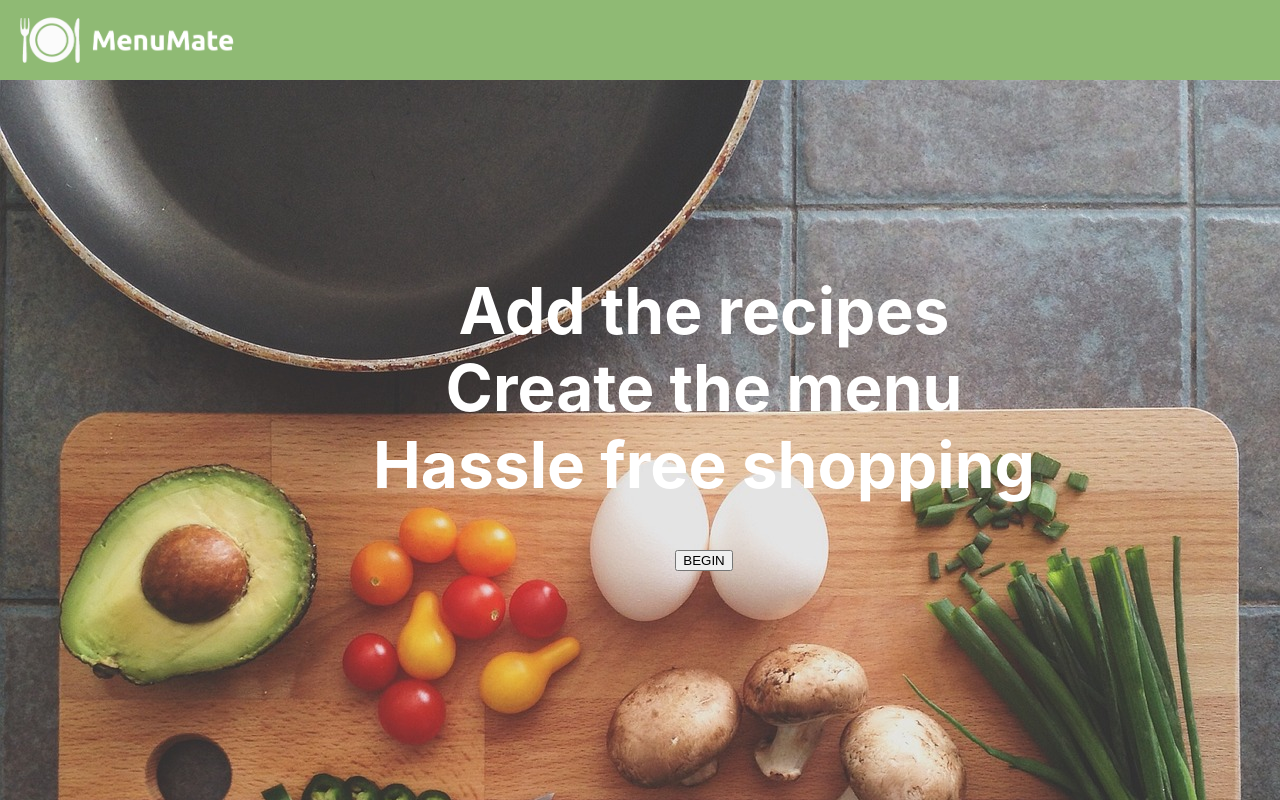
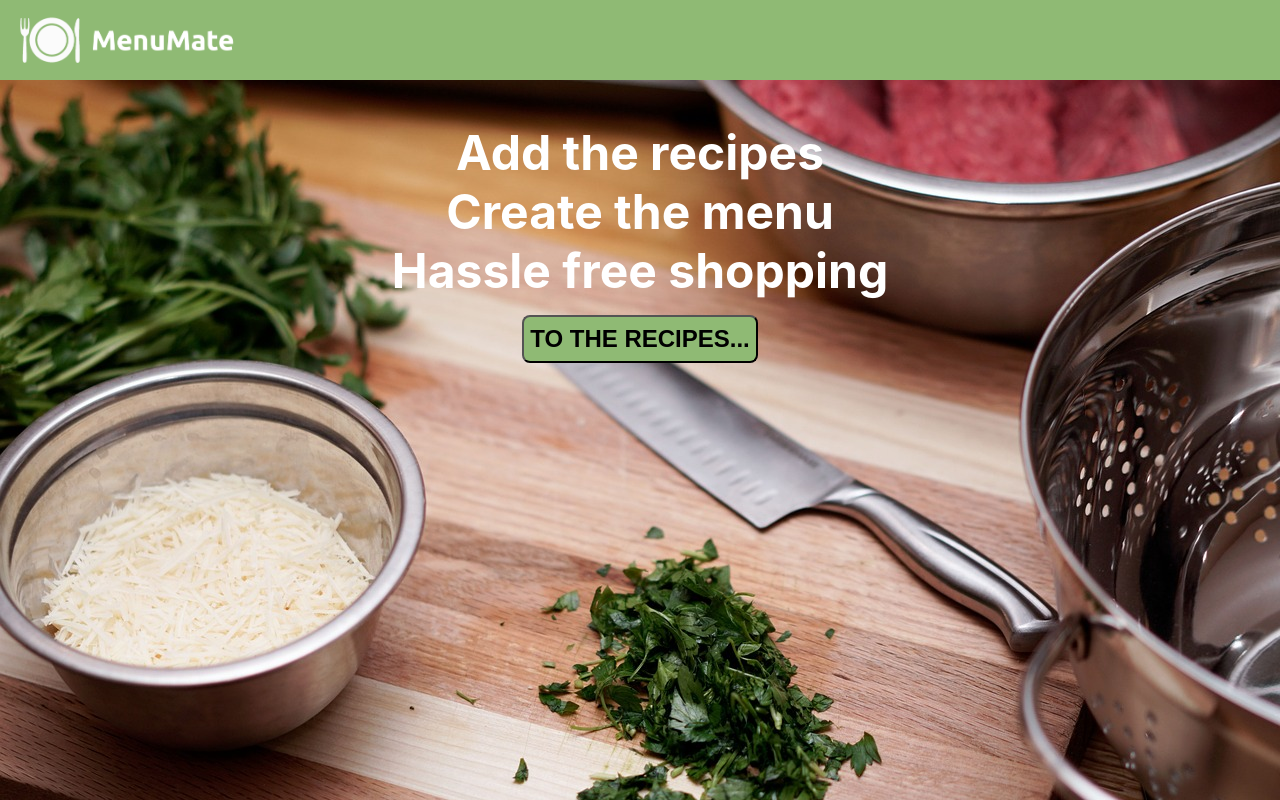
Before and after one commit to billsongames/menu-mate, a React (Create React App) app: page / in a window 1280 px wide. Shown: the top 800 px of the page. Built offline with nearby package versions, Linux system fonts and the light colour scheme.

Commit message:
update ingredients page

```diff
--- a/src/Components/Home/Home.jsx
+++ b/src/Components/Home/Home.jsx
@@ -3,6 +3,8 @@ import React, { useContext, useEffect } from "react";
 import { useNavigate } from "react-router-dom";
 
 import { DisplayModeContext } from "../../context/DisplayModeContext";
+
+import { Button } from "@mui/material";
 
 import "./home.css"
 
@@ -47,12 +49,12 @@ const Home = () => {
   return (
     <div className="home-container">
       <div>
-        <img src={imageData[2].img} className="home-image" />
+        <img src={imageData[1].img} className="home-image" />
         <div id="home-text">
           <div>Add the recipes</div>
           <div>Create the menu</div>
           <div>Hassle free shopping</div>
-          <button onClick={() => handleBeginButtonClick()}>BEGIN</button>
+          <button className="beginButton" onClick={() => handleBeginButtonClick()}>TO THE RECIPES...</button>
         </div>
       </div>
     </div>
--- a/src/Components/Home/home.css
+++ b/src/Components/Home/home.css
@@ -3,20 +3,33 @@
   background-color: wheat;
 }
 
-.home-image{
+.home-image {
   width: 100%
-
 }
 
-#home-text{
+#home-text {
   position: absolute;
-  padding: 1em;
-  top: 10%;
+  top: 5%;
   left: 15%;
   width: 70%;
-  font-size: 4em;
+  font-size: 3em;
   color: white;
   font-weight: bold;
+}
+
+.beginButton {
+  margin: 0.25em;
+  width: auto;
+  height: 2em;
+  border-radius: 8px;
+  cursor: pointer;
+  font-size: 0.5em;
+  font-weight: bold;
+  background-color: #8FBA74;
+}
+
+.beginButton:hover {
+  background-color: wheat
 }
 
 @media only screen and (max-width: 480px) {
@@ -37,7 +50,7 @@
   }
 }
 
-@media only screen and (min-width: 1024px) {
+/* @media only screen and (min-width: 1024px) {
   #home-text {
     font-size: 4em
   }
@@ -47,4 +60,4 @@
   #home-text {
     font-size: 4em
   }
-}
+} */
--- a/src/Components/Ingredients/IngredientsShoppingList.jsx
+++ b/src/Components/Ingredients/IngredientsShoppingList.jsx
@@ -74,14 +74,17 @@ const IngredientsShoppingList = () => {
   return (
     <div className="ingredients-list-container">
       <div className="ingredients-list-title">
-        FULL INGREDIENT LIST - TICK THE ONES YOU NEED
+        FULL INGREDIENT LIST
+      </div>
+      <div className="ingredients-list-subtitle">
+      TICK THE ONES YOU NEED
       </div>
 
       {ingredientsJSX
         ?
         <div>
+          {ingredientsJSX}
           <Button onClick={handleOpenShoppingList}>GENERATE SHOPPING LIST</Button>
-          {ingredientsJSX}
         </div>
         :
         <></>
@@ -96,8 +99,8 @@ const IngredientsShoppingList = () => {
       >
 
         <DialogContent>
-          <img src={logo} />
-          <DialogTitle variat="h6" fontWeight={"bold"}>SHOPPING LIST</DialogTitle>
+          <img src={logo} height="30px"/>
+          <div className="shoppingList-title">SHOPPING LIST</div>
           {shoppingList
             ?
             <ul className="shoppingList">
--- a/src/Components/Ingredients/IngredientsSummaryContainer.jsx
+++ b/src/Components/Ingredients/IngredientsSummaryContainer.jsx
@@ -35,7 +35,7 @@ const IngredientsSummaryContainer = () => {
         <Button onClick={handleBackToRecipesClick}>BACK TO RECIPES</Button>
       </div>
       <div className="ingredients-summary-container">
-        <IngredientsMenuDisplay />
+{/*         <IngredientsMenuDisplay /> */}
         <IngredientsShoppingList />
 
       </div>
--- a/src/Components/Ingredients/ingredients.css
+++ b/src/Components/Ingredients/ingredients.css
@@ -49,11 +49,18 @@
   padding: 1em;
   border-radius: 4px;
   text-align: left;
-  width: 32em;
+  width: 100%
+
 }
 
 .ingredients-list-title{
   font-size: 1em;
+  font-weight: bold;
+  text-align: left;
+}
+
+.ingredients-list-subtitle{
+  font-size: 0.75em;
   font-weight: bold;
   text-align: left;
 }
@@ -82,11 +89,16 @@
   list-style-type: disc;
 }
 
+.shoppingList-title{
+  font-size: 1em;
+  font-weight: bold;
+}
+
 .shoppingList-item {
   display: flex;
   flex-direction: row;
   align-items: center;
-  font-size: 1em;
+  font-size: 0.75em;
   text-align: left;
   padding: 0.25em;
   list-style-type: disc;
--- a/src/Components/RecipeChoiceCard/recipeChoiceCard.css
+++ b/src/Components/RecipeChoiceCard/recipeChoiceCard.css
@@ -2,6 +2,7 @@
   width: 100%;
   object-fit: contain;
   border: 1px solid;
+  border-radius: 4px;
 }
 
 .recipe-dialog-image-info-container {
```
